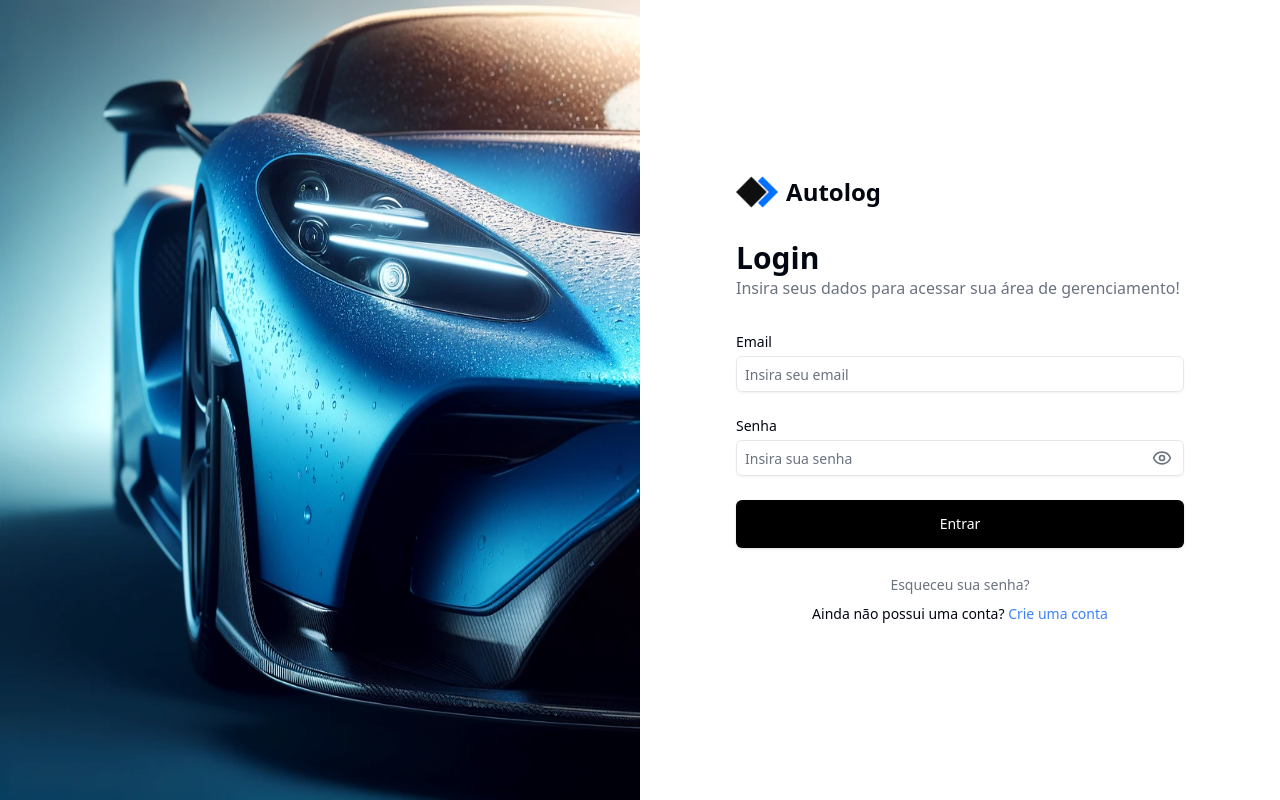
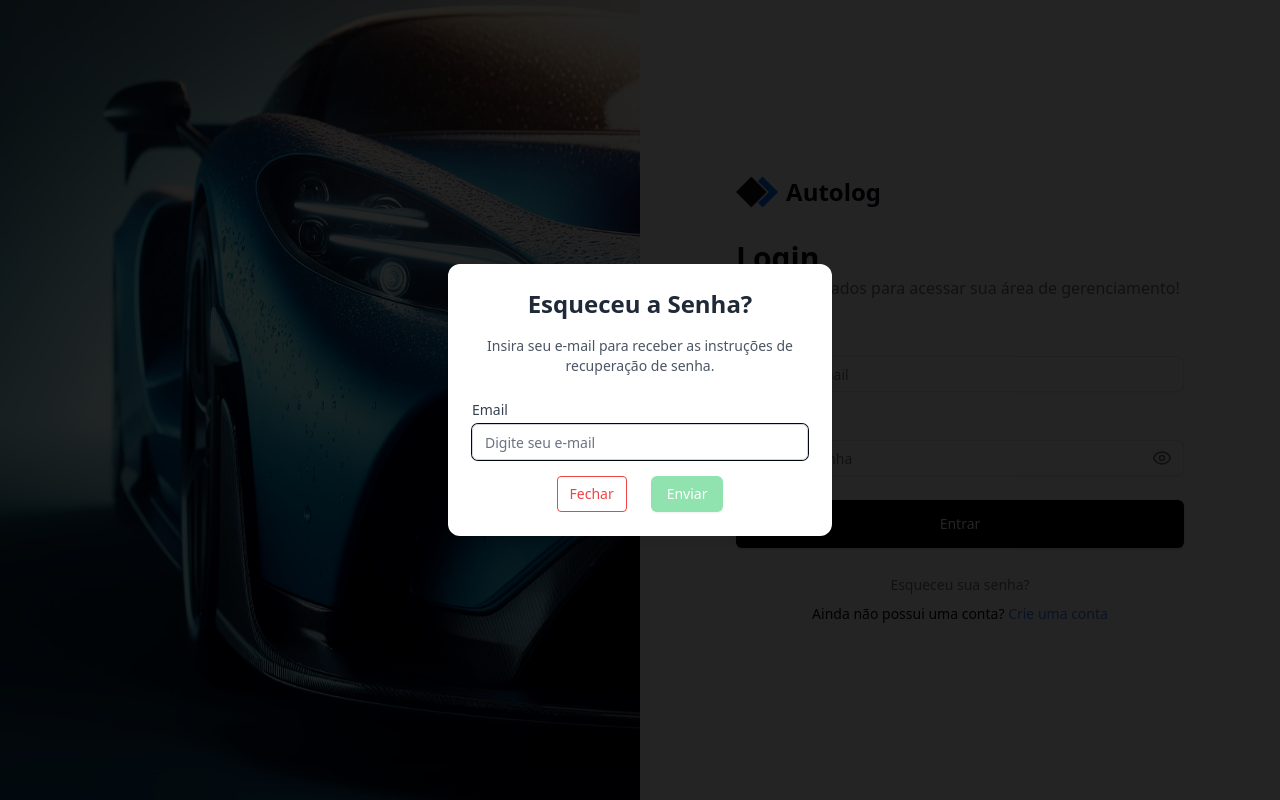
Before and after one commit to danilobarros3/auto-log, a React (Vite) app: page /login in a window 1280 px wide. Built offline with nearby package versions, Linux system fonts and the light colour scheme.

Commit message:
:sparkles: feat: connect ep forget password

```diff
--- a/package.json
+++ b/package.json
@@ -11,6 +11,7 @@
   },
   "dependencies": {
     "@radix-ui/react-avatar": "^1.1.1",
+    "@radix-ui/react-dialog": "^1.1.2",
     "@radix-ui/react-dropdown-menu": "^2.1.2",
     "@radix-ui/react-label": "^2.1.0",
     "@radix-ui/react-slot": "^1.1.0",
--- /dev/null
+++ b/src/components/ui/dialog.tsx
@@ -0,0 +1,118 @@
+import * as React from "react"
+import * as DialogPrimitive from "@radix-ui/react-dialog"
+
+import { cn } from "@/lib/utils"
+
+const Dialog = DialogPrimitive.Root
+
+const DialogTrigger = DialogPrimitive.Trigger
+
+const DialogPortal = DialogPrimitive.Portal
+
+const DialogClose = DialogPrimitive.Close
+
+const DialogOverlay = React.forwardRef<
+  React.ElementRef<typeof DialogPrimitive.Overlay>,
+  React.ComponentPropsWithoutRef<typeof DialogPrimitive.Overlay>
+>(({ className, ...props }, ref) => (
+  <DialogPrimitive.Overlay
+    ref={ref}
+    className={cn(
+      "fixed inset-0 z-50 bg-black/80 flex justify-center items-center",
+      className
+    )}
+    {...props}
+  />
+))
+DialogOverlay.displayName = DialogPrimitive.Overlay.displayName
+
+const DialogContent = React.forwardRef<
+  React.ElementRef<typeof DialogPrimitive.Content>,
+  React.ComponentPropsWithoutRef<typeof DialogPrimitive.Content>
+>(({ className, children, ...props }, ref) => (
+  <DialogPortal>
+    <DialogOverlay />
+    <DialogPrimitive.Content
+      ref={ref}
+      className={cn(
+        "fixed z-50 w-full max-w-lg p-6 bg-white rounded-lg shadow-lg",
+        "top-1/2 left-1/2 transform -translate-x-1/2 -translate-y-1/2",
+        className
+      )}
+      {...props}
+    >
+      {children}
+      <DialogPrimitive.Close className="absolute right-4 top-4 rounded-sm opacity-70 ring-offset-background transition-opacity hover:opacity-100 focus:outline-none focus:ring-2 focus:ring-ring focus:ring-offset-2 disabled:pointer-events-none">
+      </DialogPrimitive.Close>
+    </DialogPrimitive.Content>
+  </DialogPortal>
+))
+DialogContent.displayName = DialogPrimitive.Content.displayName
+
+const DialogHeader = ({
+  className,
+  ...props
+}: React.HTMLAttributes<HTMLDivElement>) => (
+  <div
+    className={cn(
+      "flex flex-col space-y-1.5 text-center",
+      className
+    )}
+    {...props}
+  />
+)
+DialogHeader.displayName = "DialogHeader"
+
+const DialogFooter = ({
+  className,
+  ...props
+}: React.HTMLAttributes<HTMLDivElement>) => (
+  <div
+    className={cn(
+      "flex flex-col-reverse sm:flex-row sm:space-x-2",
+      className
+    )}
+    {...props}
+  />
+)
+DialogFooter.displayName = "DialogFooter"
+
+const DialogTitle = React.forwardRef<
+  React.ElementRef<typeof DialogPrimitive.Title>,
+  React.ComponentPropsWithoutRef<typeof DialogPrimitive.Title>
+>(({ className, ...props }, ref) => (
+  <DialogPrimitive.Title
+    ref={ref}
+    className={cn(
+      "text-lg font-semibold leading-none tracking-tight",
+      className
+    )}
+    {...props}
+  />
+))
+DialogTitle.displayName = DialogPrimitive.Title.displayName
+
+const DialogDescription = React.forwardRef<
+  React.ElementRef<typeof DialogPrimitive.Description>,
+  React.ComponentPropsWithoutRef<typeof DialogPrimitive.Description>
+>(({ className, ...props }, ref) => (
+  <DialogPrimitive.Description
+    ref={ref}
+    className={cn("text-sm text-muted-foreground", className)}
+    {...props}
+  />
+))
+DialogDescription.displayName = DialogPrimitive.Description.displayName
+
+export {
+  Dialog,
+  DialogPortal,
+  DialogOverlay,
+  DialogTrigger,
+  DialogClose,
+  DialogContent,
+  DialogHeader,
+  DialogFooter,
+  DialogTitle,
+  DialogDescription,
+}
--- /dev/null
+++ b/src/pages/ForgotPassword/index.tsx
@@ -0,0 +1,106 @@
+import { Button } from "@/components/ui/button";
+import {
+  Dialog,
+  DialogContent,
+  DialogFooter,
+  DialogHeader,
+  DialogOverlay,
+} from "@/components/ui/dialog";
+import { Input } from "@/components/ui/input";
+import { Label } from "@/components/ui/label";
+import { toast } from "sonner";
+import api from "@/services";
+import React, { useState } from "react";
+import { useNavigate } from "react-router-dom";
+
+interface ForgotPasswordDialogProps {
+  isOpen?: boolean;
+  onClose?: () => void;
+}
+
+const ForgotPasswordDialog = ({
+  isOpen,
+  onClose,
+}: ForgotPasswordDialogProps) => {
+  const [email, setEmail] = useState("");
+  const [loading, setLoading] = useState(false);
+  const navigate = useNavigate();
+
+  const handleSubmit = async (e: React.FormEvent) => {
+    e.preventDefault();
+    setLoading(true);
+
+    try {
+      const response = await api.post(`/auth/forgot-password?email=${email}`);
+      if (response.status === 200) {
+        toast.success("E-mail enviado com sucesso! Verifique seu e-mail.");
+        navigate("/login");
+      }
+    } catch (error) {
+      console.error(error);
+      toast.error("Falha ao enviar o e-mail, tente novamente!");
+    } finally {
+      setLoading(false);
+    }
+  };
+
+  const handleClose = () => {
+    if (onClose) {
+      onClose();
+    }
+  };
+
+  return (
+    <Dialog open={isOpen}>
+      <DialogOverlay className="bg-black bg-opacity-30" />
+      <DialogContent className="w-full sm:w-96 p-6 rounded-xl shadow-lg bg-white justify-center">
+        <DialogHeader className="text-center text-2xl font-semibold mb-4 text-gray-800">
+          Esqueceu a Senha?
+        </DialogHeader>
+        <div className="mb-4">
+          <p className="text-gray-600 text-sm text-center">
+            Insira seu e-mail para receber as instruções de recuperação de
+            senha.
+          </p>
+          <form onSubmit={handleSubmit} className="mt-6">
+            <div id="email" className="mb-4">
+              <Label
+                htmlFor="email"
+                className="block text-sm font-medium text-gray-700"
+              >
+                Email
+              </Label>
+              <Input
+                id="email"
+                type="email"
+                placeholder="Digite seu e-mail"
+                value={email}
+                onChange={(e) => setEmail(e.target.value)}
+                className="mt-1 p-3 w-full border rounded-md border-gray-300 focus:ring-2 focus:ring-blue-500"
+              />
+            </div>
+          </form>
+        </div>
+        <DialogFooter className="flex justify-center gap-4">
+          <button
+            onClick={handleClose}
+            disabled={loading}
+            className="w-full sm:w-auto border border-red-500 text-red-500 hover:text-white px-3 rounded hover:bg-red-500 text-foreground text-sm"
+          >
+            Fechar
+          </button>
+          <Button
+            type="submit"
+            onClick={handleSubmit}
+            disabled={loading || !email}
+            className="w-full sm:w-auto bg-green-500 text-white hover:bg-green-400"
+          >
+            {loading ? "Enviando..." : "Enviar"}
+          </Button>
+        </DialogFooter>
+      </DialogContent>
+    </Dialog>
+  );
+};
+
+export default ForgotPasswordDialog;
--- a/src/pages/Login/index.tsx
+++ b/src/pages/Login/index.tsx
@@ -13,6 +13,7 @@ import {
   loginFormSchema,
 } from "@/schema/loginForm.schema";
 import { useAuth } from "@/hooks/useAuth";
+import ForgotPasswordDialog from "../ForgotPassword";
 
 interface ILogin {
   email: string;
@@ -24,6 +25,7 @@ const Login: React.FC = () => {
   const navigate = useNavigate();
   const { signin } = useAuth();
   const [loading, setLoading] = useState(false);
+  const [isModalOpen, setIsModalOpen] = useState(true);
 
   const handleFormikLogin = useFormik({
     initialValues: initialLoginFormValues,
@@ -47,6 +49,10 @@ const Login: React.FC = () => {
     } finally {
       setLoading(false);
     }
+  };
+
+  const handleCloseModal = () => {
+    setIsModalOpen(false);
   };
 
   return (
@@ -136,12 +142,13 @@ const Login: React.FC = () => {
               </Button>
 
               <div className="mt-6 text-center">
-                <a
-                  href="#"
+                <button
+                  type="button"
+                  onClick={() => setIsModalOpen(true)}
                   className="text-sm text-gray-500 hover:text-gray-700"
                 >
                   Esqueceu sua senha?
-                </a>
+                </button>
               </div>
               <div className="mt-2 text-center text-sm">
                 Ainda não possui uma conta?{" "}
@@ -153,6 +160,7 @@ const Login: React.FC = () => {
           </div>
         </div>
       </form>
+      <ForgotPasswordDialog isOpen={isModalOpen} onClose={handleCloseModal} />
     </>
   );
 };
--- a/src/router/index.tsx
+++ b/src/router/index.tsx
@@ -9,6 +9,7 @@ import { Parts } from "@/pages/Parts/components";
 import RegisterForm from "@/pages/Register";
 import { Vehicles } from "@/pages/Veiculos";
 import { PartsPage } from "@/pages/Parts/components/Parts";
+import ForgotPasswordDialog from "@/pages/ForgotPassword";
 
 
 
@@ -20,6 +21,7 @@ const Router = () => {
         <Route element={<AuthGuard isPrivate={false} />}>
           <Route path="/login" element={<Login />} />
           <Route path="/cadastro" element={<RegisterForm />} />
+          <Route path="/esqueceu-a-senha" element={<ForgotPasswordDialog />} />
         </Route>
         <Route element={<AuthGuard isPrivate />}>
           <Route>
```
Also changed, not shown: 1 other file (tests, documents, lock files or other folders).
